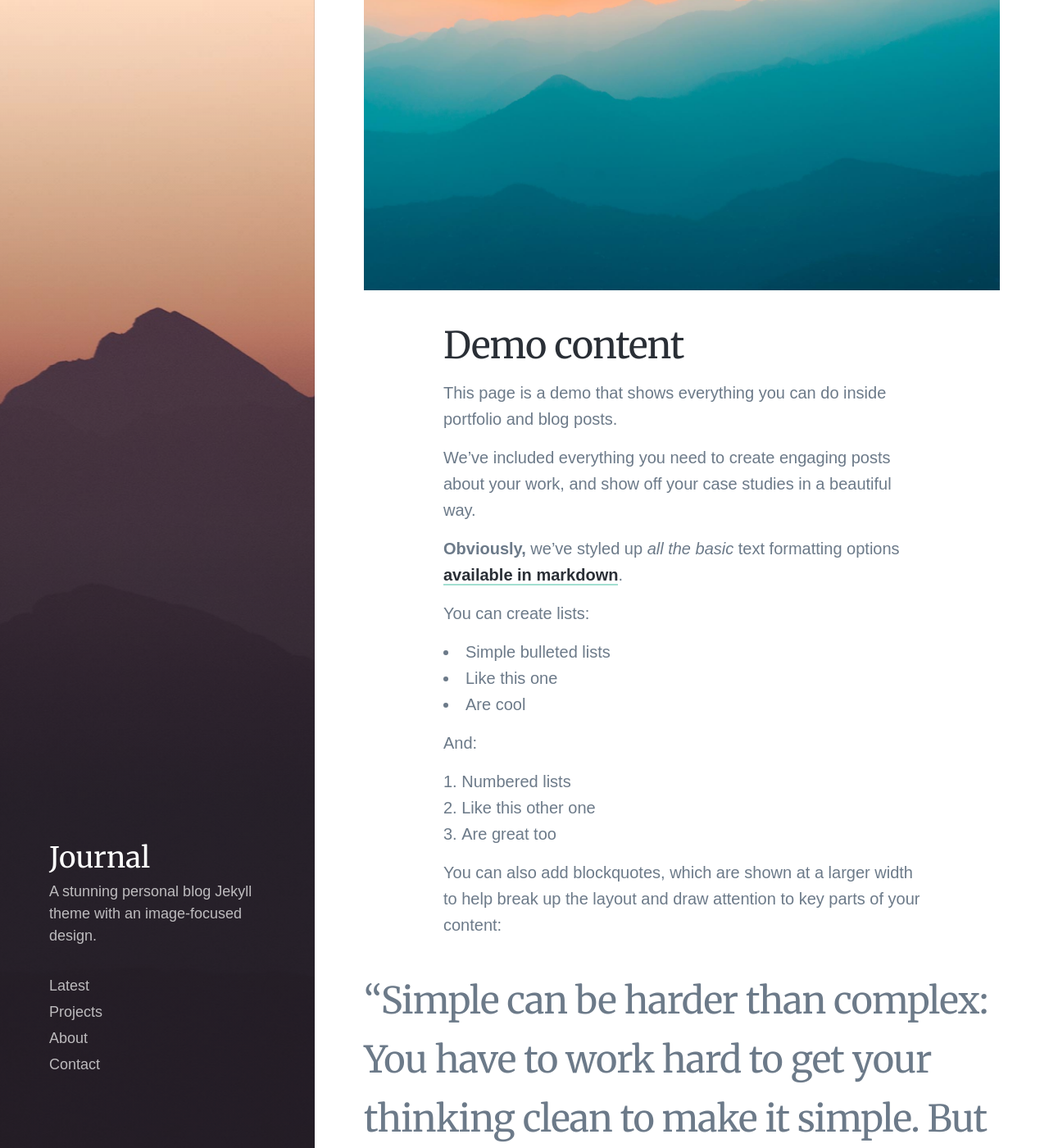
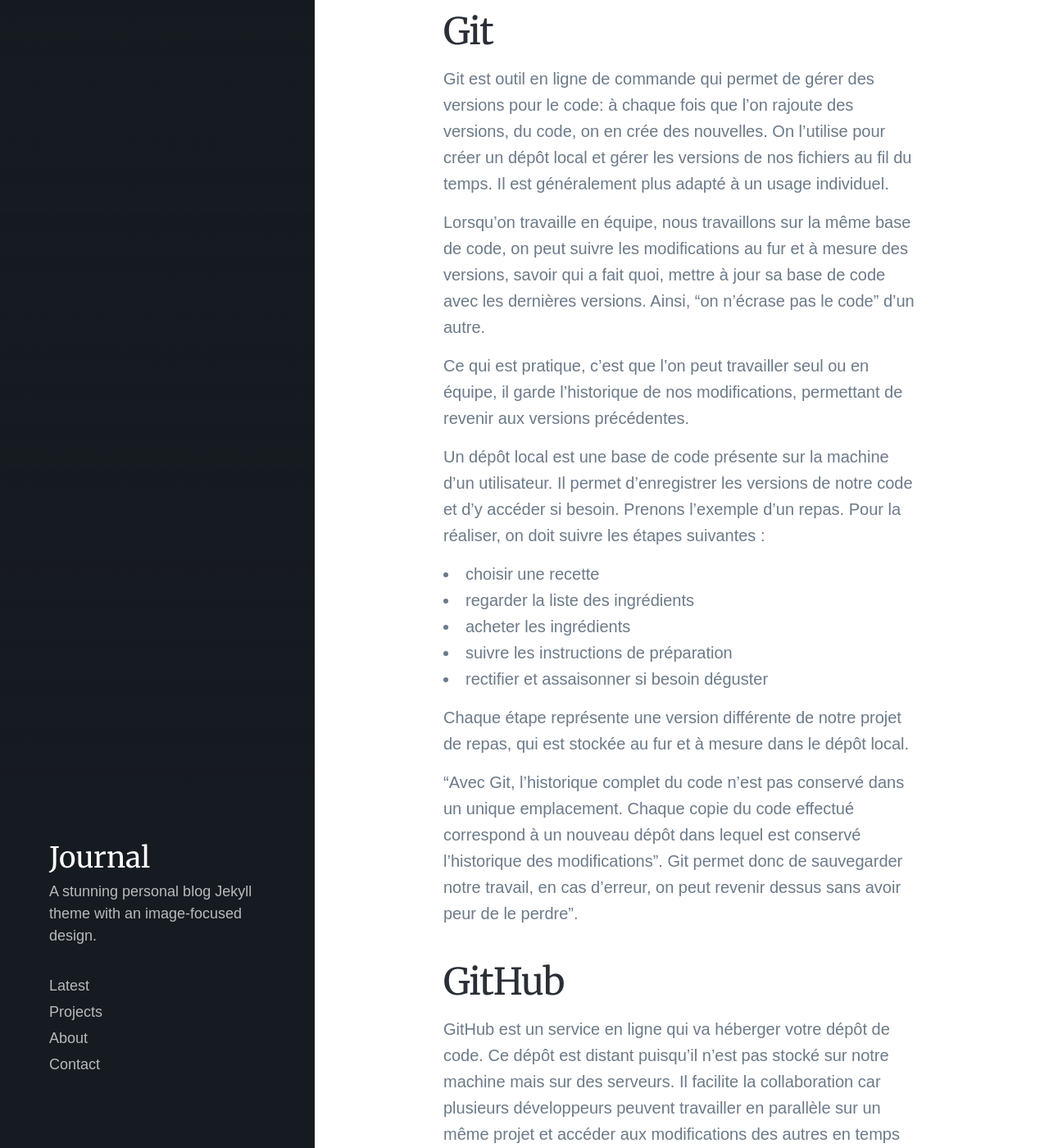
Before and after one commit to alelarge/alelarge.github.io, a Jekyll site: the page built from _posts/2018-06-30-demo-post.md, in a window 1280 px wide and 1400 px high, scrolled down 267 px. Shown: the whole window at 82% size. Built offline with Jekyll 4.4.1, drawn with Linux system fonts in a browser that asks for light colours; nearby versions of some CDN libraries; some web fonts are replaced; some of the changed text lies outside the part shown.

Commit message:
Mon premier article

````diff
--- a/_posts/2018-06-30-demo-post.md
+++ b/_posts/2018-06-30-demo-post.md
@@ -1,103 +1,66 @@
 ---
-title: 'Demo Post'
-date: 2018-06-30 00:00:00
+title: 'Découvrez git et GitHub'
+date: 2021-05-30 00:00:00
 featured_image: '/images/demo/demo-square.jpg'
-excerpt: This page is a demo that shows everything you can do inside portfolio and blog posts. We've included everything you need to create engaging posts about your work, and show off your case studies in a beautiful way.
+excerpt:
+
+Hello,
+
+Je m'appelle Armelle. Je suis en reconversion professionnelle pour devenir développeuse web. J'ai décidé de commencer à écrire des articles pour pouvoir partager mes fiches et mes expériences.
+
+En suivant un cours d'Openclassrooms, "Débutez avec React", je me suis trompée sur l'exercice et quand je m'en suis rendue compte, trop de choses avaient changées pour revenir en arrière. Je travaillais en local, et je n'avais pas versionné mon code. J'ai donc dû reprendre tout le code écrit lors du cours pour le projet. Si j'avais créé un repository avec git et Github, j'aurais pu facilement revenir en arrière tout en conservant les parties fonctionnelles. Cette erreur m'a permis de me rendre compte que Github est indispensable pour développer sereinement et de façon organisée.
+
+En cas de besoin, on a donc une sauvegarde du projet, ce qui est essentiel dans la vie du développeur. C'est en faisant des erreurs, que l'on apprends.
 ---
 
-![](/images/demo/demo-landscape.jpg)
+# Quelle est la différence entre Git et GitHub ?
+## Git
 
-## Demo content
+Git est outil en ligne de commande qui permet de gérer des versions pour le code: à chaque fois que l'on rajoute des versions, du code, on en crée des nouvelles. On l'utilise pour créer un dépôt local et gérer les versions de nos fichiers au fil du temps. Il est généralement plus adapté à un usage individuel.
 
-This page is a demo that shows everything you can do inside portfolio and blog posts.
+Lorsqu'on travaille en équipe, nous travaillons sur la même base de code, on peut suivre les modifications au fur et à mesure des versions, savoir qui a fait quoi, mettre à jour sa base de code avec les dernières versions. Ainsi, "on n'écrase pas le code" d'un autre.
 
-We've included everything you need to create engaging posts about your work, and show off your case studies in a beautiful way.
+Ce qui est pratique, c'est que l'on peut travailler seul ou en équipe, il garde l'historique de nos modifications, permettant de revenir aux versions précédentes.
 
-**Obviously,** we’ve styled up *all the basic* text formatting options [available in markdown](https://github.com/adam-p/markdown-here/wiki/Markdown-Cheatsheet).
+Un dépôt local est une base de code présente sur la machine d'un utilisateur. Il permet d'enregistrer les versions de notre code et d'y accéder si besoin. Prenons l'exemple d'un repas. Pour la réaliser, on doit suivre les étapes suivantes :
+- choisir une recette
+- regarder la liste des ingrédients
+- acheter les ingrédients
+- suivre les instructions de préparation
+- rectifier et assaisonner si besoin
+déguster
 
-You can create lists:
+Chaque étape représente une version différente de notre projet de repas, qui est stockée au fur et à mesure dans le dépôt local.
 
-* Simple bulleted lists
-* Like this one
-* Are cool
+"Avec Git, l’historique complet du code n’est pas conservé dans un unique emplacement. Chaque copie du code effectué correspond à un nouveau dépôt dans lequel est conservé l’historique des modifications".
+Git permet donc de sauvegarder notre travail, en cas d'erreur, on peut revenir dessus sans avoir peur de le perdre".
+## GitHub
 
-And:
+GitHub est un service en ligne qui va héberger votre dépôt de code. Ce dépôt est distant puisqu’il n’est pas stocké sur notre machine mais sur des serveurs. Il facilite la collaboration car plusieurs développeurs peuvent travailler en parallèle sur un même projet et accéder aux modifications des autres en temps réel. C'est aussi un allié puissant en gestion de projets, si l'on suit quelques règles, car il facilite la gestion des tâches et le suivi de leur avancement. On peut également y gérer les droits sur nos dépôts, par exemple écriture, lecture seule...
 
-1. Numbered lists
-2. Like this other one
-3. Are great too
+## Principales commandes sur Github
 
-You can also add blockquotes, which are shown at a larger width to help break up the layout and draw attention to key parts of your content:
+Pour gérer vos dépôts, voici les principales commandes :
 
-> “Simple can be harder than complex: You have to work hard to get your thinking clean to make it simple. But it’s worth it in the end because once you get there, you can move mountains.”
+- git add : indexez des fichiers
+- git merge : fusionner deux branches
+- git pull : se synchroniser avec la version la plus récente de la branche
+- git push : Envoyez votre commit sur le dépôt distant
+- git commit : Créez une nouvelle version
 
-The theme also supports markdown tables:
+Il y en a encore beaucoup d'autres pour des usages plus ou moins avancés.
 
-| Item                 | Author        | Supports tables? | Price |
-|----------------------|---------------|------------------|-------|
-| Duet Jekyll Theme    | Jekyll Themes | Yes              | $49   |
-| Index Jekyll Theme   | Jekyll Themes | Yes              | $49   |
-| Journal Jekyll Theme | Jekyll Themes | Yes              | $49   |
+## Les alternatives à GitHub
+1. Gitlab
 
-And footnotes[^1], which link to explanations[^2] at the bottom of the page[^3].
+A la différence de GitHub, Gitlab est une plateforme Open Source qui permet également de gérer du code source, et de faciliter la gestion de projet Agile.
 
-[^1]: Beautiful modern, minimal theme design.
-[^2]: Powerful features to show off your work.
-[^3]: Maintained and supported by the theme developer.
+[I'm an inline-style link](https://about.gitlab.com/fr-fr/)
 
-You can throw in some horizontal rules too:
+2. Bitbucket
+Bitbucket est édité par Atlassian et est surtout adapté aux équipes professionnelles car les fonctionalités gratuites sont limitées. Il propose de base une intégration avec Jira et Trello.
 
----
 
-### Image galleries
+[I'm an inline-style link](https://bitbucket.org/)
 
-Here's a really neat custom feature we added – galleries:
-
-<div class="gallery" data-columns="3">
-	<img src="/images/demo/demo-portrait.jpg">
-	<img src="/images/demo/demo-landscape.jpg">
-	<img src="/images/demo/demo-square.jpg">
-	<img src="/images/demo/demo-landscape-2.jpg">
-</div>
-
-Inspired by the Galleries feature from WordPress, we've made it easy to create grid layouts for your images. Just use a bit of simple HTML in your post to create a masonry grid image layout:
-
-```html
-<div class="gallery" data-columns="3">
-    <img src="/images/demo/demo-portrait.jpg">
-    <img src="/images/demo/demo-landscape.jpg">
-    <img src="/images/demo/demo-square.jpg">
-    <img src="/images/demo/demo-landscape-2.jpg">
-</div>
-```
-
-*See what we did there? Code and syntax highlighting is built-in too!*
-
-Change the number inside the 'columns' setting to create different types of gallery for all kinds of purposes. You can even click on each image to seamlessly enlarge it on the page.
-
----
-
-### Image carousels
-
-Here's another gallery with only one column, which creates a carousel slide-show instead.
-
-A nice little feature: the carousel only advances when it is in view, so your visitors won't scroll down to find it half way through your images.
-
-<div class="gallery" data-columns="1">
-	<img src="/images/demo/demo-landscape.jpg">
-	<img src="/images/demo/demo-landscape-2.jpg">
-</div>
-
-### What about videos?
-
-Videos are an awesome way to show off your work in a more engaging and personal way, and we’ve made sure they work great on our themes. Just paste an embed code from YouTube or Vimeo, and the theme makes sure it displays perfectly:
-
-<iframe src="https://player.vimeo.com/video/203710832" width="640" height="288" frameborder="0" webkitallowfullscreen mozallowfullscreen allowfullscreen></iframe>
-
----
-
-## Pretty cool, huh?
-
-We've packed this theme with powerful features to show off your work. Why not put them to use on your new portfolio?
-
-<a href="https://jekyllthemes.io/theme/journal-personal-jekyll-theme" class="button button--large">Get This Theme</a>
+En conclusion, même si vous travaillez sur un projet personnel uniquement en local, versionner son code est une bonne pratique qui peut faire gagner beaucoup de temps !
````
